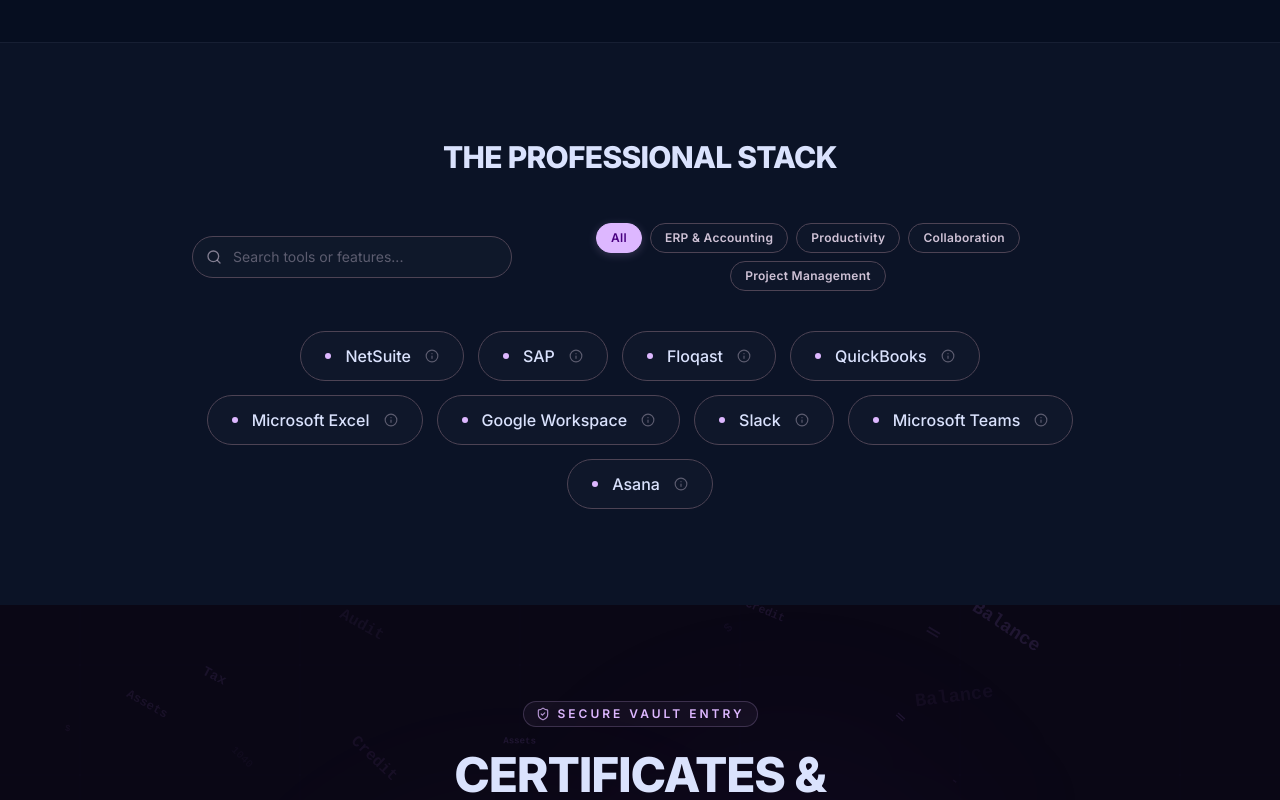
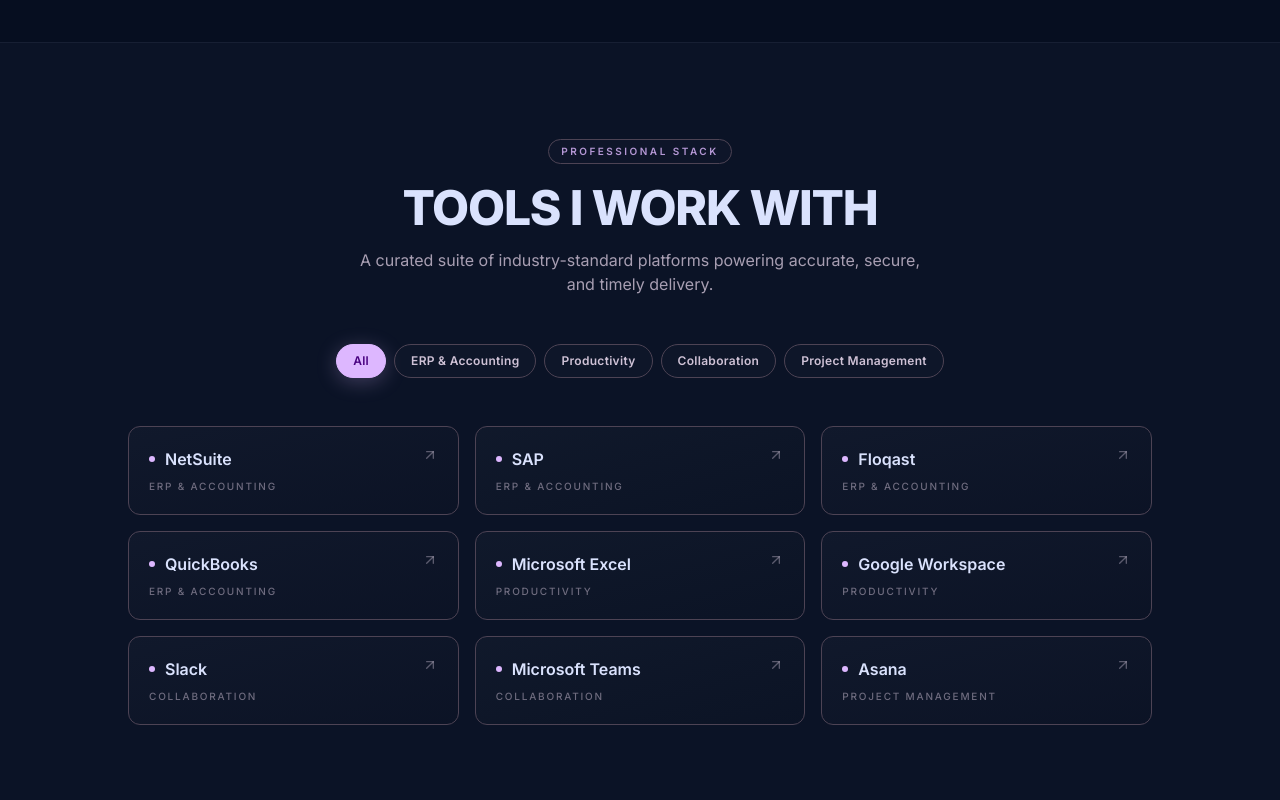
Before and after one commit to paulinelucena/Pauline-Portfolio, a React (Vite) app: page / in a window 1280 px wide. Shown: the part 2400-3200 px from the top of the page. Built offline with nearby package versions, Linux system fonts and the light colour scheme.

Commit message:
Update Toolkit.tsx

```diff
--- a/src/components/Toolkit.tsx
+++ b/src/components/Toolkit.tsx
@@ -1,167 +1,118 @@
 import { useState } from 'react';
 import { motion } from 'motion/react';
-import { Search, Filter, Info, X } from 'lucide-react';
+import { X, ArrowUpRight } from 'lucide-react';
 import { ProfessionalTool } from '../types';
 
 const toolsData: ProfessionalTool[] = [
-  {
-    name: 'NetSuite',
-    category: 'ERP & Accounting',
-    description: 'Enterprise cloud ERP used for meticulous ledger maintenance, real-time billing logs, and global operational metrics.',
-  },
-  {
-    name: 'SAP',
-    category: 'ERP & Accounting',
-    description: 'Global corporate industry standard for secure transaction logs, treasury controls, and financial reports.',
-  },
-  {
-    name: 'Floqast',
-    category: 'ERP & Accounting',
-    description: 'Modern close management software that seamlessly coordinates month-end reconciliations, checklists, and sign-offs.',
-  },
-  {
-    name: 'QuickBooks',
-    category: 'ERP & Accounting',
-    description: 'The standard bookkeeping accounting wrapper for accounts payable/receivable, bank flows, and custom client reports.',
-  },
-  {
-    name: 'Microsoft Excel',
-    category: 'Productivity',
-    description: 'Power-user formulas, dynamic tables, index-matches, and pivot models with 100% calculation compliance.',
-  },
-  {
-    name: 'Google Workspace',
-    category: 'Productivity',
-    description: 'Secure corporate cloud spreadsheets, centralized virtual folders, and live collaborative administrative files.',
-  },
-  {
-    name: 'Slack',
-    category: 'Collaboration',
-    description: 'Encrypted virtual workspace for real-time stakeholder liaison and transparent task correspondences.',
-  },
-  {
-    name: 'Microsoft Teams',
-    category: 'Collaboration',
-    description: 'Secure enterprise video, client status meetings, and instant communication rails for immediate review.',
-  },
-  {
-    name: 'Asana',
-    category: 'Project Management',
-    description: 'Board layouts, milestone planning, and calendar schedules to enforce prompt delivery and meet every deadline.',
-  },
+  { name: 'NetSuite', category: 'ERP & Accounting', description: 'Enterprise cloud ERP used for meticulous ledger maintenance, real-time billing logs, and global operational metrics.' },
+  { name: 'SAP', category: 'ERP & Accounting', description: 'Global corporate industry standard for secure transaction logs, treasury controls, and financial reports.' },
+  { name: 'Floqast', category: 'ERP & Accounting', description: 'Modern close management software that seamlessly coordinates month-end reconciliations, checklists, and sign-offs.' },
+  { name: 'QuickBooks', category: 'ERP & Accounting', description: 'The standard bookkeeping accounting wrapper for accounts payable/receivable, bank flows, and custom client reports.' },
+  { name: 'Microsoft Excel', category: 'Productivity', description: 'Power-user formulas, dynamic tables, index-matches, and pivot models with 100% calculation compliance.' },
+  { name: 'Google Workspace', category: 'Productivity', description: 'Secure corporate cloud spreadsheets, centralized virtual folders, and live collaborative administrative files.' },
+  { name: 'Slack', category: 'Collaboration', description: 'Encrypted virtual workspace for real-time stakeholder liaison and transparent task correspondences.' },
+  { name: 'Microsoft Teams', category: 'Collaboration', description: 'Secure enterprise video, client status meetings, and instant communication rails for immediate review.' },
+  { name: 'Asana', category: 'Project Management', description: 'Board layouts, milestone planning, and calendar schedules to enforce prompt delivery and meet every deadline.' },
 ];
 
 const categories = ['All', 'ERP & Accounting', 'Productivity', 'Collaboration', 'Project Management'];
 
 export default function Toolkit() {
-  const [searchQuery, setSearchQuery] = useState('');
   const [activeCategory, setActiveCategory] = useState('All');
   const [selectedTool, setSelectedTool] = useState<ProfessionalTool | null>(null);
 
-  const filteredTools = toolsData.filter((tool) => {
-    const matchesSearch = tool.name.toLowerCase().includes(searchQuery.toLowerCase()) ||
-                          tool.description.toLowerCase().includes(searchQuery.toLowerCase());
-    const matchesCategory = activeCategory === 'All' || tool.category === activeCategory;
-    return matchesSearch && matchesCategory;
-  });
+  const filteredTools = activeCategory === 'All'
+    ? toolsData
+    : toolsData.filter((t) => t.category === activeCategory);
 
   return (
     <section id="toolkit" className="py-24 px-6 md:px-12 max-w-7xl mx-auto">
-      <div className="max-w-4xl mx-auto">
-        {/* Title */}
-        <h2 className="text-3xl md:text-4.5xl font-extrabold uppercase tracking-tight text-[#dae2fd] text-center mb-12">
-          The Professional Stack
-        </h2>
-
-        {/* Search & Filter bar layout */}
-        <div className="flex flex-col md:flex-row gap-4 items-center justify-between mb-10 w-full">
-          {/* Search Input wrapper */}
-          <div className="relative w-full md:max-w-xs group">
-            <Search size={16} className="absolute left-3.5 top-1/2 -translate-y-1/2 text-[#cfc2d6]/60 group-focus-within:text-[#ddb7ff] transition-colors" />
-            <input
-              type="text"
-              id="tool-search-input"
-              value={searchQuery}
-              onChange={(e) => setSearchQuery(e.target.value)}
-              placeholder="Search tools or features..."
-              className="w-full bg-[#131b2e]/60 border border-[#4d4354] rounded-full pl-10 pr-4 py-2.5 text-sm focus:outline-none focus:border-[#ddb7ff] focus:ring-1 focus:ring-[#ddb7ff] transition-all text-[#dae2fd] placeholder-[#cfc2d6]/40"
-            />
-            {searchQuery && (
-              <button
-                onClick={() => setSearchQuery('')}
-                className="absolute right-3.5 top-1/2 -translate-y-1/2 text-[#cfc2d6]/60 hover:text-[#dae2fd]"
-              >
-                <X size={14} />
-              </button>
-            )}
+      <div className="max-w-5xl mx-auto">
+        {/* Eyebrow */}
+        <div className="flex justify-center mb-5">
+          <span className="text-[10px] uppercase font-semibold tracking-[0.25em] px-3 py-1 rounded-full border border-[#4d4354] text-[#ddb7ff]/80 bg-[#131b2e]/40">
+            Professional Stack
+          </span>
         </div>
 
-          {/* Categories select wrapper */}
-          <div className="flex flex-wrap gap-2 justify-center">
+        {/* Title */}
+        <h2 className="text-3xl md:text-5xl font-extrabold uppercase tracking-tight text-[#dae2fd] text-center mb-4">
+          Tools I Work With
+        </h2>
+        <p className="text-center text-sm md:text-base text-[#cfc2d6]/80 max-w-xl mx-auto mb-12">
+          A curated suite of industry-standard platforms powering accurate, secure, and timely delivery.
+        </p>
+
+        {/* Category filter */}
+        <div className="flex flex-wrap justify-center gap-2 mb-12">
           {categories.map((cat) => (
             <button
               key={cat}
               onClick={() => setActiveCategory(cat)}
-                className={`px-3.5 py-1.5 rounded-full text-xs font-semibold tracking-wide transition-all border ${
+              className={`px-4 py-2 rounded-full text-xs font-semibold tracking-wide transition-all border ${
                 activeCategory === cat
-                    ? 'bg-[#ddb7ff] text-[#490080] border-[#ddb7ff] shadow-[0_2px_10px_rgba(221,183,255,0.2)]'
-                    : 'bg-[#131b2e]/45 text-[#cfc2d6] border-[#4d4354] hover:border-[#ddb7ff]/50'
+                  ? 'bg-[#ddb7ff] text-[#490080] border-[#ddb7ff] shadow-[0_4px_20px_rgba(221,183,255,0.25)]'
+                  : 'bg-[#131b2e]/45 text-[#cfc2d6] border-[#4d4354] hover:border-[#ddb7ff]/60 hover:text-[#dae2fd]'
               }`}
             >
               {cat}
             </button>
           ))}
         </div>
+
+        {/* Tools grid */}
+        <div className="grid grid-cols-2 md:grid-cols-3 gap-3 md:gap-4">
+          {filteredTools.map((tool) => (
+            <motion.button
+              key={tool.name}
+              layout
+              layoutId={`tool-${tool.name}`}
+              onClick={() => setSelectedTool(tool)}
+              className="group relative overflow-hidden p-5 rounded-xl border border-[#4d4354] bg-gradient-to-br from-[#131b2e]/70 to-[#0c1325]/70 hover:border-[#ddb7ff]/60 hover:from-[#171f33] transition-all text-left"
+            >
+              <div className="flex items-start justify-between gap-3">
+                <div className="flex items-center gap-2.5 min-w-0">
+                  <span className="w-1.5 h-1.5 rounded-full bg-[#ddb7ff] shrink-0 group-hover:scale-125 transition-transform" />
+                  <span className="font-semibold text-sm md:text-base text-[#dae2fd] truncate">
+                    {tool.name}
+                  </span>
+                </div>
+                <ArrowUpRight size={16} className="text-[#cfc2d6]/40 group-hover:text-[#ddb7ff] group-hover:-translate-y-0.5 group-hover:translate-x-0.5 transition-all shrink-0" />
+              </div>
+              <p className="mt-2 text-[10px] uppercase tracking-[0.18em] text-[#cfc2d6]/50 font-medium">
+                {tool.category}
+              </p>
+            </motion.button>
+          ))}
         </div>
 
-        {/* Chips layout */}
-        <div className="flex flex-wrap justify-center gap-3.5 relative min-h-[120px]">
-          {filteredTools.length > 0 ? (
-            filteredTools.map((tool) => (
-              <motion.button
-                key={tool.name}
-                layoutId={`tool-${tool.name}`}
-                onClick={() => setSelectedTool(tool)}
-                className="px-6 py-3 border border-[#4d4354] rounded-full bg-[#131b2e]/55 flex items-center gap-3.5 hover:border-[#ddb7ff] hover:bg-[#171f33] transition-all cursor-pointer select-none active:scale-95 group text-left"
+        {/* Tool detail modal */}
+        {selectedTool && (
+          <div
+            className="fixed inset-0 bg-[#060e20]/80 backdrop-blur-sm z-50 flex items-center justify-center p-4"
+            onClick={() => setSelectedTool(null)}
           >
-                <span className="w-1.5 h-1.5 rounded-full bg-[#ddb7ff] group-hover:scale-125 transition-transform" />
-                <span className="font-medium text-sm md:text-base text-[#dae2fd]">{tool.name}</span>
-                <Info size={14} className="text-[#cfc2d6]/40 group-hover:text-[#ddb7ff] transition-colors" />
-              </motion.button>
-            ))
-          ) : (
-            <div className="text-center py-8 text-[#cfc2d6] text-sm">
-              No professional stack tools match your filter or search query.
-            </div>
-          )}
-        </div>
-
-        {/* Dynamic Tool Detail Dialog (Modal/Panel) */}
-        {selectedTool && (
-          <div className="fixed inset-0 bg-[#060e20]/80 backdrop-blur-sm z-50 flex items-center justify-center p-4">
             <motion.div
               layoutId={`tool-${selectedTool.name}`}
+              onClick={(e) => e.stopPropagation()}
               className="glass-card border border-[#ddb7ff]/50 p-6 sm:p-8 rounded-2xl max-w-md w-full relative shadow-2xl"
             >
               <button
                 onClick={() => setSelectedTool(null)}
-                id="close-tool-modal-btn"
-                className="absolute top-4 right-4 p-1.5 rounded-lg hover:bg-[#171f33] text-[#cfc2d6] hover:text-[#fff] transition-colors"
+                className="absolute top-4 right-4 p-1.5 rounded-lg hover:bg-[#171f33] text-[#cfc2d6] hover:text-white transition-colors"
               >
                 <X size={18} />
               </button>
 
-              <div className="flex items-center gap-2 mb-3">
               <span className="text-[10px] uppercase font-bold tracking-wider px-2 py-0.5 rounded bg-[#ddb7ff]/10 text-[#ddb7ff]">
                 {selectedTool.category}
               </span>
-              </div>
 
-              <h3 className="text-2xl font-extrabold text-[#dae2fd] uppercase tracking-tight mb-4">
+              <h3 className="text-2xl font-extrabold text-[#dae2fd] uppercase tracking-tight mt-3 mb-4">
                 {selectedTool.name}
               </h3>
 
-              <p className="text-sm sm:text-base text-[#cfc2d6] leading-relaxed mb-6 font-normal">
+              <p className="text-sm sm:text-base text-[#cfc2d6] leading-relaxed mb-6">
                 {selectedTool.description}
               </p>
 
@@ -169,11 +120,7 @@
                 <button
                   onClick={() => {
                     setSelectedTool(null);
-                    // Scroll to contact form
-                    const contactSection = document.getElementById('contact');
-                    if (contactSection) {
-                      contactSection.scrollIntoView({ behavior: 'smooth' });
-                    }
+                    document.getElementById('contact')?.scrollIntoView({ behavior: 'smooth' });
                   }}
                   className="bg-[#ddb7ff] text-[#490080] px-4 py-2 rounded-lg font-bold text-xs hover:brightness-110 active:scale-95 transition-all"
                 >
```
Lines whose indentation alone changed are shown as unchanged.
